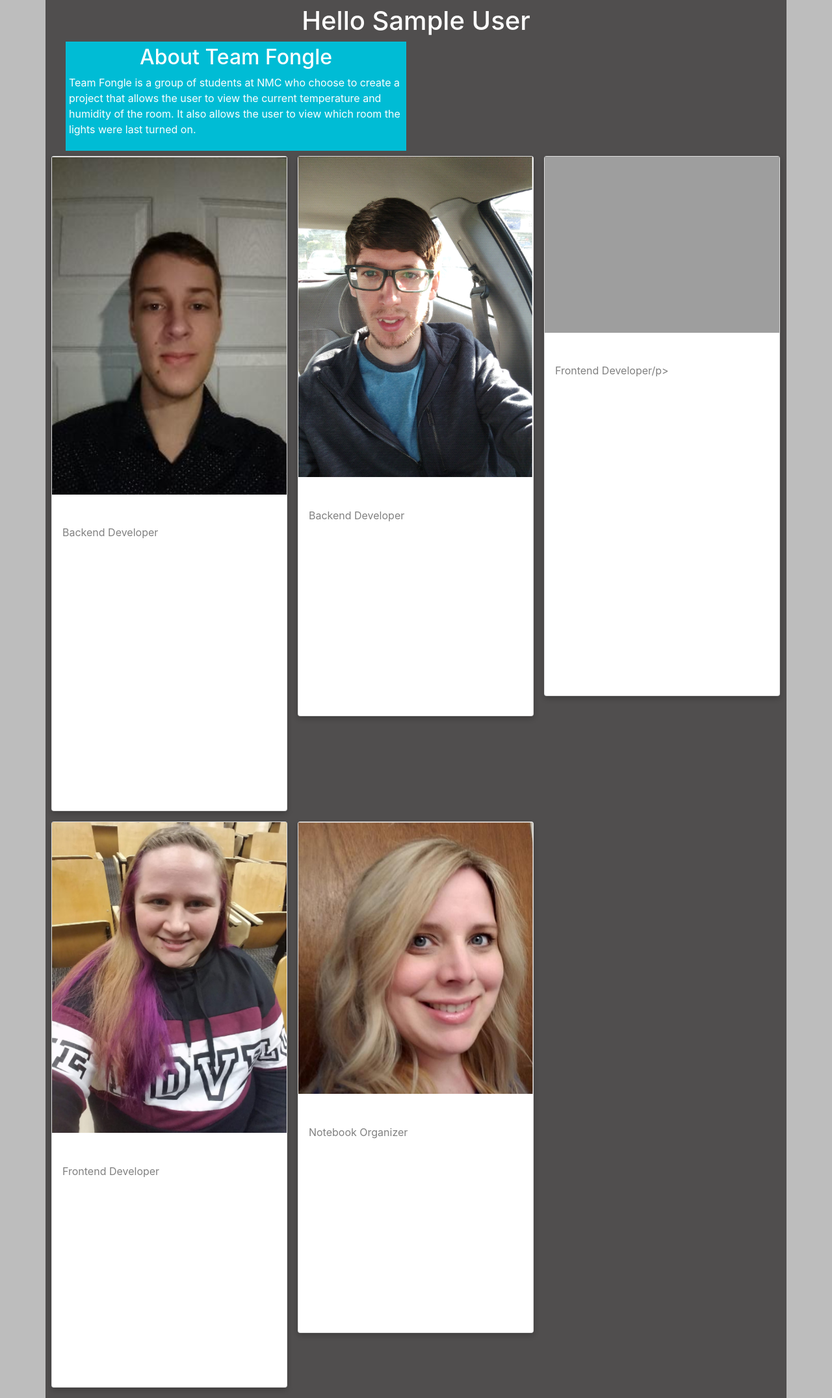
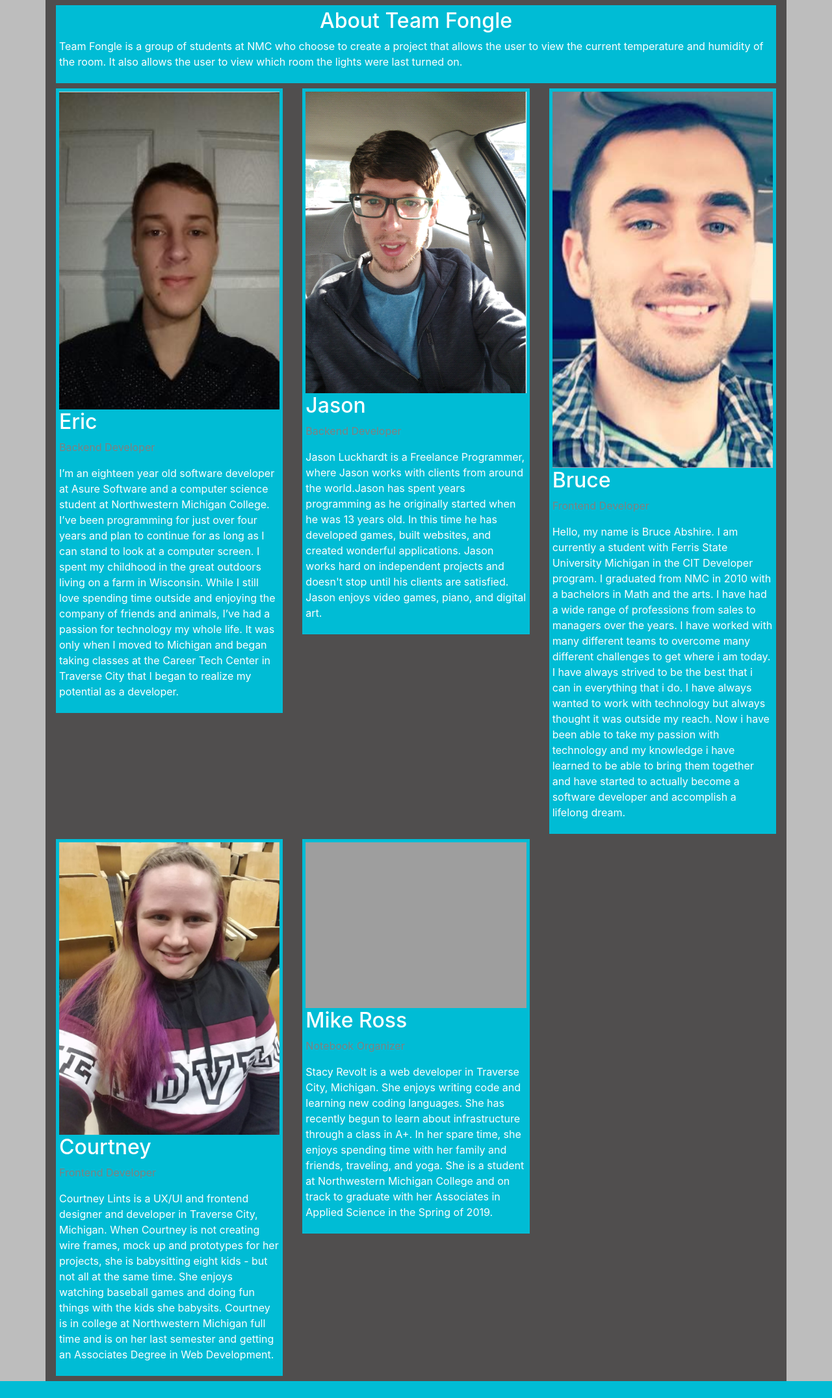
Before and after one commit to Ericgi231/NMC_SmartHome_WebApp, a PHP site: page /about.php in a window 1280 px wide. Shown: the part 76-2227 px from the top of the page at 65% size. After the commit the page ends 2201 px from the top, so only its background shows below. Run offline with PHP 8.4, Linux system fonts and the light colour scheme; the visitor is signed in with stand-in values (Sample User, id 1); grey boxes are pictures that could not be loaded.

Commit message:
fixed about and images

```diff
--- a/about.php
+++ b/about.php
@@ -21,7 +21,7 @@
 
 	<!-- Custom CSS & Js-->
 	<link rel="stylesheet" href="css/site.css"/>
-	<link rel="stylesheet" href="css/index.css"/>
+	<link rel="stylesheet" href="css/about.css"/>
 	<script src="js/main.js"></script>
 </head>
 <body class="fongle-light-gray">
@@ -29,82 +29,64 @@
 <div id="nav-frame"></div>
 <!-- Content container -->
 <div class="container fongle-dark-gray">
-	<!-- User greeting row-->
 	<div class="row">
 		<div class="col-lg-12">
-			<div class="greeting">
-				<h1 class="text-center">Hello <?php echo $_SESSION["first"]; ?></h1>
+			<div class="fongle-blue header-box">
+       				<h2 class="text-center">About Team Fongle</h2>
+                    <p>Team Fongle is a group of students at NMC who choose to create a project that allows the user to view the current temperature and humidity of the room. It also allows the user to view which room the lights were last turned on.</p>
 			</div>
 		</div>
 	</div>
 
-		<div class="col-lg-6">
-			<div class="overview fongle-blue">
-       				<h2 class="text-center">About Team Fongle</h2>
-                    <p>Team Fongle is a group of students at NMC who choose to create a project that allows the user to view the current temperature and humidity of the room. It also allows the user to view which room the lights were last turned on.</p>
-			</div>
-		</div>
-
 		<div class="row">
-  <div class="column">
-    <div class="card">
-      <img src="/images/eric.png" alt="Eric" style="width:100%">
-      <div class="container">
+  <div class="col-lg-4">
+    <div class="box fongle-blue">
+      <img src="./images/eric.png" alt="Eric" style="width:100%">
         <h2>Eric</h2>
         <p class="title">Backend Developer</p>
         <p>I’m an eighteen year old software developer at Asure Software and a computer science student at Northwestern Michigan College. I’ve been programming for just over four years and plan to continue for as long as I can stand to look at a computer screen.
 I spent my childhood in the great outdoors living on a farm in Wisconsin. While I still love spending time outside and enjoying the company of friends and animals, I’ve had a passion for technology my whole life. It was only when I moved to Michigan and began taking classes at the Career Tech Center in Traverse City that I began to realize my potential as a developer.
 </p>
-      </div>
     </div>
   </div>
 
-  <div class="column">
-    <div class="card">
-      <img src="/images/jason.png" alt="Jason" style="width:100%">
-      <div class="container">
+  <div class="col-lg-4">
+    <div class="box fongle-blue">
+      <img src="./images/jason.png" alt="Jason" style="width:100%">
         <h2>Jason</h2>
         <p class="title">Backend Developer</p>
         <p>Jason Luckhardt is a Freelance Programmer, where Jason works with clients from around the world.Jason has spent years programming as he originally started when he was 13 years old. In this time he has developed games, built websites, and created wonderful applications. Jason works hard on independent projects and doesn't stop until his clients are satisfied.
 Jason enjoys video games, piano, and digital art.
 </p>
-      </div>
     </div>
   </div>
 
-  <div class="column">
-    <div class="card">
-      <img src="/images/bruce.php" alt="Bruce" style="width:100%">
-      <div class="container">
+  <div class="col-lg-4">
+    <div class="box fongle-blue">
+      <img src="./images/bruce.png" alt="Bruce" style="width:100%">
         <h2>Bruce</h2>
-        <p class="title">Frontend Developer/p>
+        <p class="title">Frontend Developer</p>
         <p>Hello, my name is Bruce Abshire. I am currently a student with Ferris State University Michigan in the CIT Developer program. I graduated from NMC in 2010 with a bachelors in Math and the arts. I have had a wide range of professions from sales to managers over the years. I have worked with many different teams to overcome many different challenges to get where i am today. I have always strived to be the best that i can in everything that i do. I have always wanted to work with technology but always thought it was outside my reach. Now i have been able to take my passion with technology and my knowledge i have learned to be able to bring them together and have started to actually become a software developer and accomplish a lifelong dream.</p>
-
-      </div>
     </div>
   </div>
 </div>
 
 <div class="row">
-  <div class="column">
-    <div class="card">
-      <img src="/images/courtney.png" alt="Courtney" style="width:100%">
-      <div class="container">
+  <div class="col-lg-4">
+    <div class="box fongle-blue">
+      <img src="./images/courtney.png" alt="Courtney" style="width:100%">
         <h2>Courtney</h2>
         <p class="title">Frontend Developer</p>
         <p>Courtney Lints is a UX/UI and frontend designer and developer in Traverse City, Michigan. When Courtney is not creating wire frames, mock up and prototypes for her projects, she is babysitting eight kids - but not all at the same time. She enjoys watching baseball games and doing fun things with the kids she babysits. Courtney is in college at Northwestern Michigan full time and is on her last semester and getting an Associates Degree in Web Development. </p>
-      </div>
     </div>
   </div>
 
-  <div class="column">
-    <div class="card">
-      <img src="/images/stacy.png" alt="Stacy" style="width:100%">
-      <div class="container">
+  <div class="col-lg-4">
+    <div class="box fongle-blue">
+      <img src="./images/stacy.png" alt="Stacy" style="width:100%">
         <h2>Mike Ross</h2>
         <p class="title">Notebook Organizer</p>
         <p>Stacy Revolt is a web developer in Traverse City, Michigan.  She enjoys writing code and learning new coding languages.   She has recently begun to learn about infrastructure through a class in A+.  In her spare time, she enjoys spending time with her family and friends, traveling, and yoga.  She is a student at Northwestern Michigan College and on track to graduate with her Associates in Applied Science in the Spring of 2019.</p>
-      </div>
     </div>
   </div>
   </div>
--- a/css/site.css
+++ b/css/site.css
@@ -68,3 +68,14 @@ html {
     .button:hover {
         background-color: #555;
     }
+
+.header-box{
+	padding:5px;
+	margin-top: 8px;
+	margin-bottom: 8px;
+}
+
+.box{
+	padding: 5px;
+	margin-bottom: 8px;
+}
```
Also changed, not shown: images/bruce.png (renamed from images/bruce.PNG), images/courtney.png (renamed from images/courtney.PNG), images/eric.png (renamed from images/eric.PNG), images/jason.png (renamed from images/jason.PNG), images/stacy.PNG (deleted), 1 other file.
